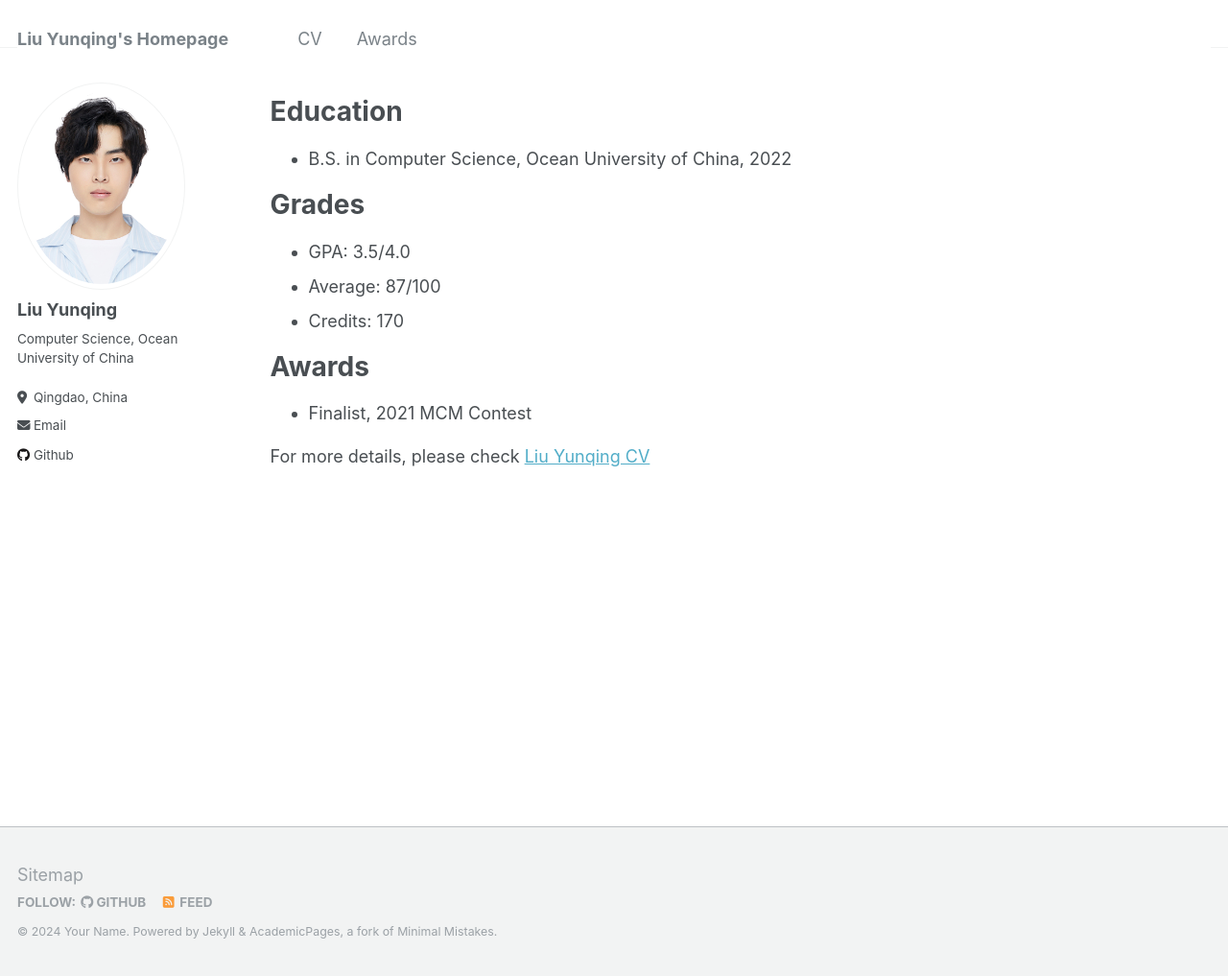
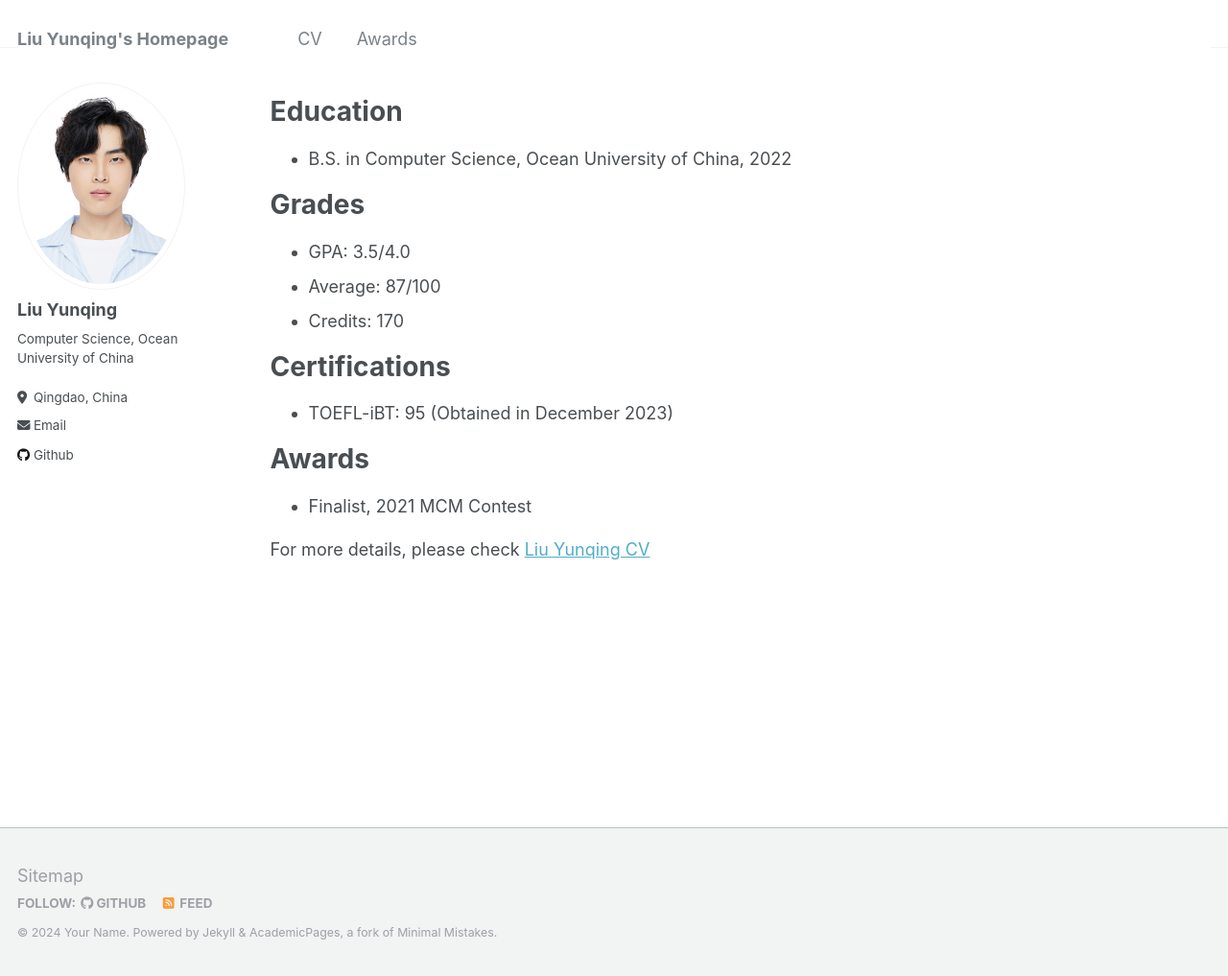
Before and after one commit to SkyworldPaladin/skyworldpaladin.github.io, a Jekyll site: the page built from _pages/cv.md, in a window 1280 px wide and 1017 px high. Shown: the whole window at 96% size. Built offline with Jekyll 4.4.1, drawn with Linux system fonts in a browser that asks for light colours.

Commit message:
Update 6(cv.md)

```diff
--- a/_pages/cv.md
+++ b/_pages/cv.md
@@ -19,6 +19,10 @@ Grades
 * GPA: 3.5/4.0
 * Average: 87/100
 * Credits: 170
+
+Certifications
+=====
+* TOEFL-iBT: 95 (Obtained in December 2023)
 
 
 Awards
```
